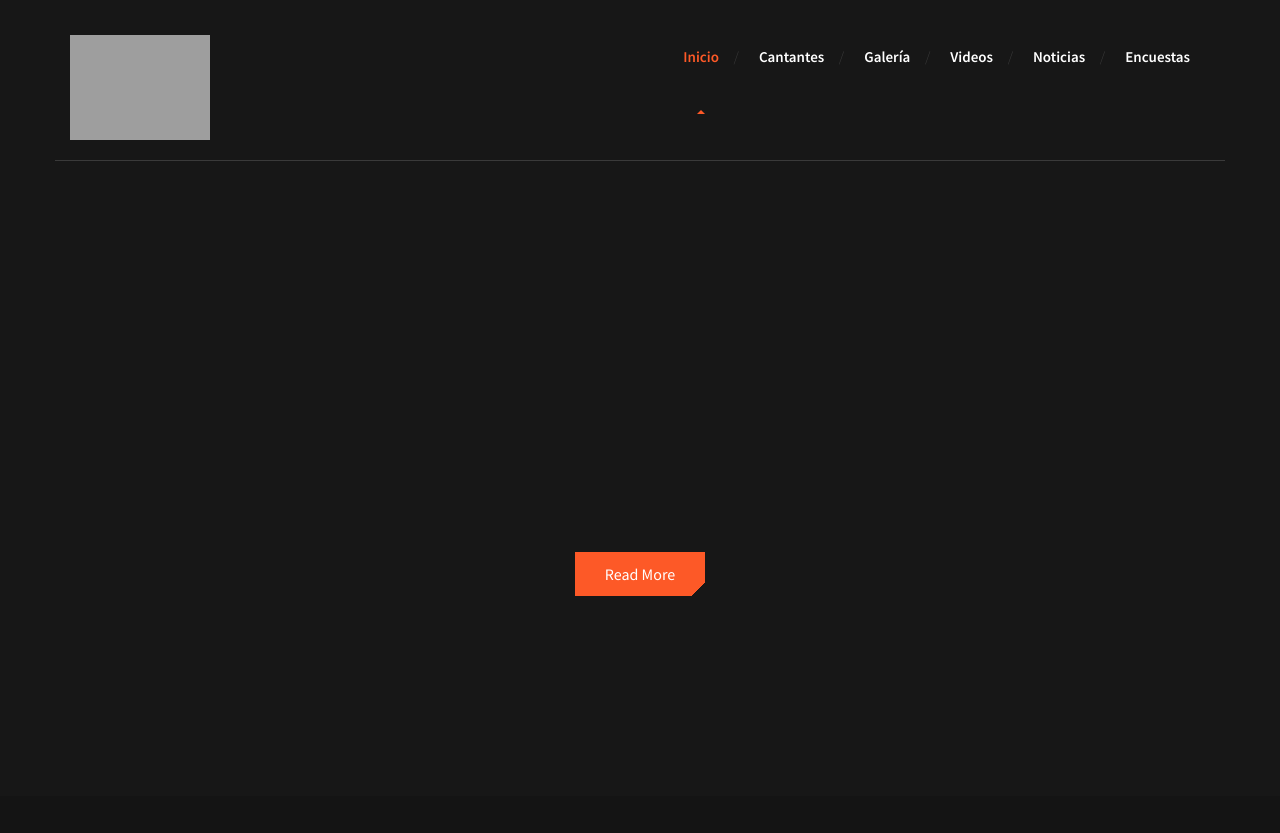
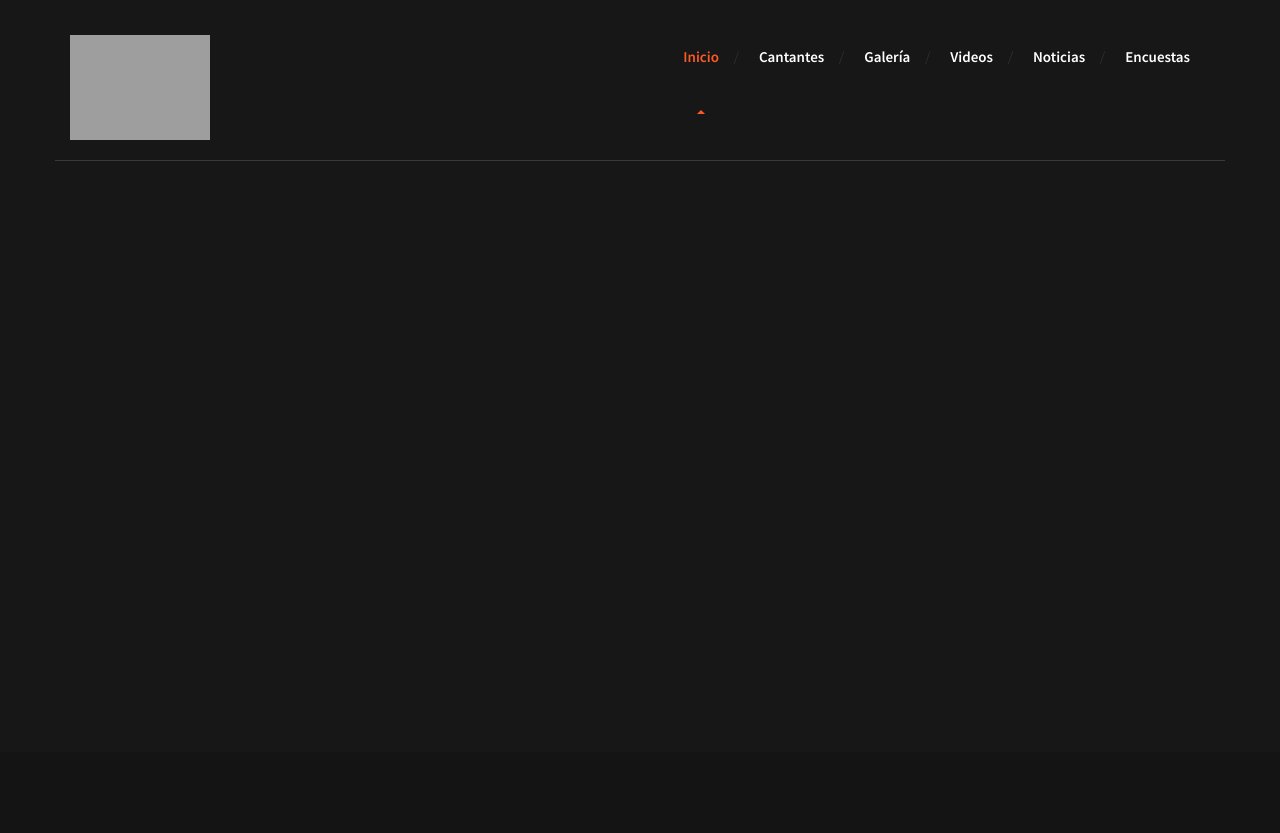
Before and after one commit to Jixer13/TFG, a PHP site: page /1index.php in a window 1280 px wide. Shown: the top 833 px of the page. Run offline with PHP 8.4, Linux system fonts and the light colour scheme; some libraries are stand-ins or nearby versions; grey boxes are pictures that could not be loaded.

Commit message:
Add files via upload

```diff
--- a/1index.php
+++ b/1index.php
@@ -57,7 +57,7 @@
 								<h3 class="slide-subtitle"><b>"Real Hasta La Muerte Brrr"</b></h3>
 								<p class="slide-desc"> <br> </p>
 
-								<a href="#" class="button cut-corner">Read More</a>
+
 							</div>
 						</li>
 						<li class="lazy-bg" data-background="JixerDaude/popsmoke.png">
@@ -66,7 +66,7 @@
 									<h3 class="slide-subtitle"><b>"The WOO"</b></h3>
 									<p class="slide-desc"> <br> </p>
 
-									<a href="#" class="button cut-corner">Read More</a>
+
 							</div>
 						</li>
 						<li class="lazy-bg" data-background="JixerDaude/kiddkeo.png">
@@ -75,7 +75,7 @@
 									<h3 class="slide-subtitle"><b>"Welcome to Rockport"</b></h3>
 									<p class="slide-desc"> <br> </p>
 
-									<a href="#" class="button cut-corner">Read More</a>
+
 							</div>
 						</li>
 					</ul>
--- a/encuestas.php
+++ b/encuestas.php
@@ -196,7 +196,7 @@
 				if ($_SERVER["REQUEST_METHOD"] == "POST" && !empty($_POST['valcantante'])) {
 
 					$cantanteSelect= $conn->real_escape_string($_POST['valcantante']);
-					$sql = "SELECT usuario, cantante, valor, comentario FROM valoraciones WHERE cantante = '$cantanteSelect'";
+					$sql = "SELECT cantante, valor, comentario FROM valoraciones WHERE cantante = '$cantanteSelect'";
 					$result = $conn->query($sql);
 
 					if ($result->num_rows > 0) {
--- a/galeria.php
+++ b/galeria.php
@@ -13,7 +13,7 @@
 
 		<!-- CSS PRINCIPAL -->
 		<link rel="stylesheet" href="style.css">
-
+		<link rel="stylesheet" href="cssJD.css">
 
 	</head>
 
```
